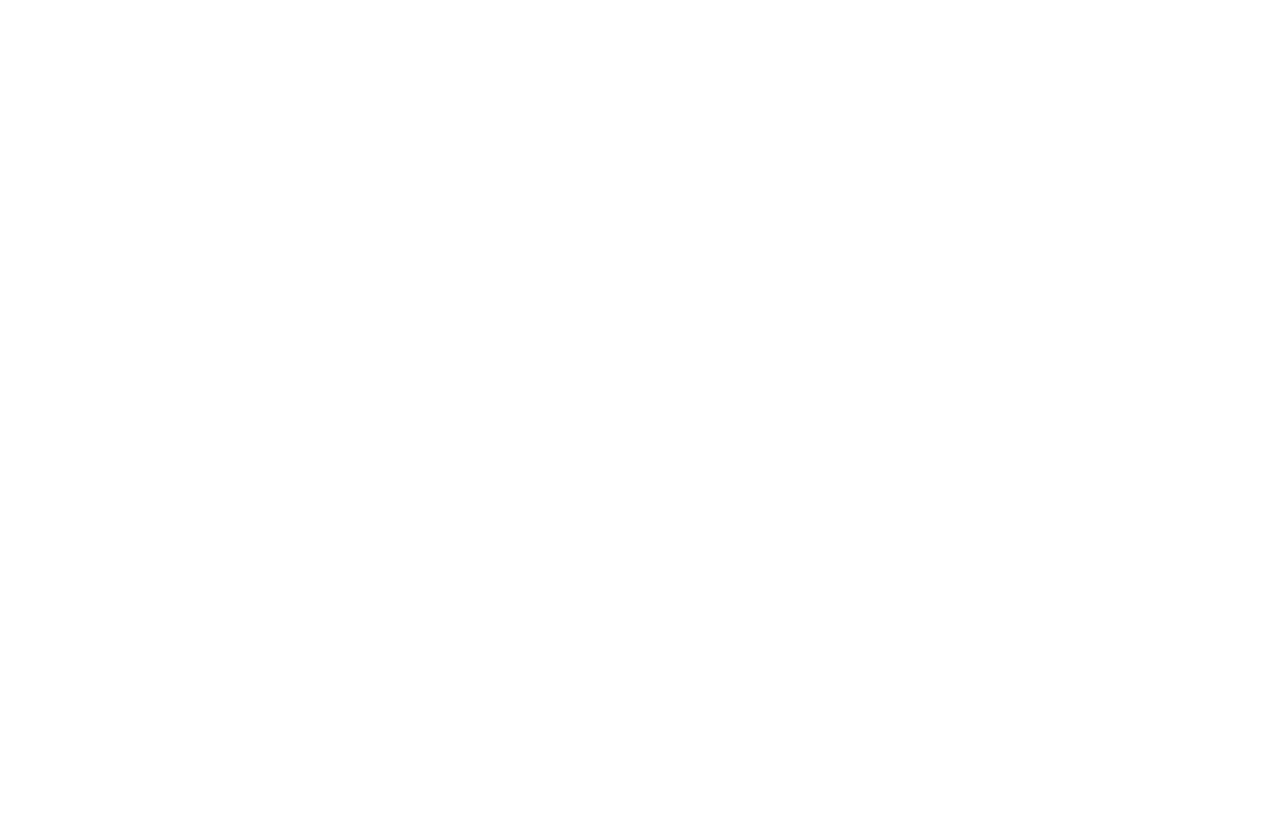
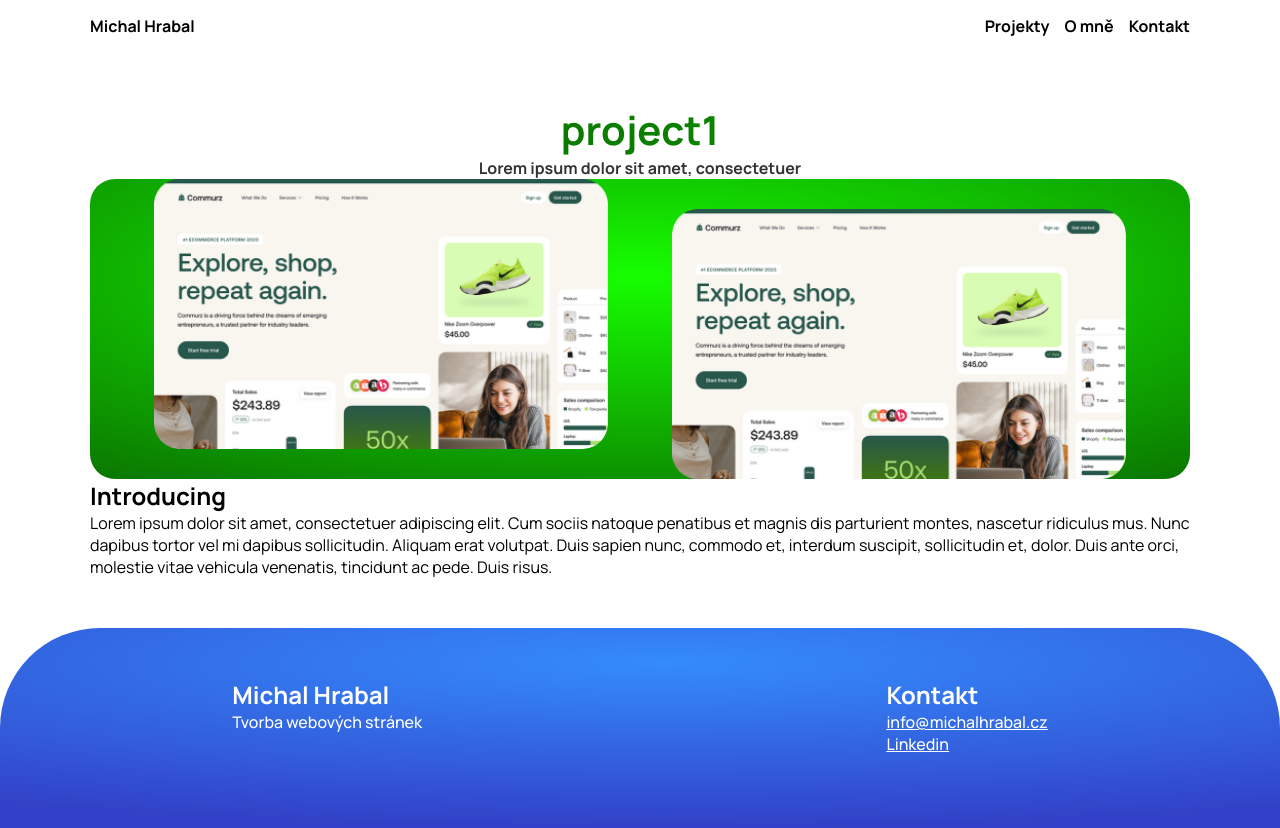
Before and after one commit to Hraby/react-portfolio, a React (Create React App) app: page /projects/project1 in a window 1280 px wide. Before the commit this address had no page. Before the commit the page ends 800 px from the top, so only its background shows below. Built offline with nearby package versions, Linux system fonts and the light colour scheme.

Commit message:
feat: Project Detail Page

```diff
--- a/src/App.jsx
+++ b/src/App.jsx
@@ -10,7 +10,7 @@ export default function App() {
                 <Routes>
                     <Route exact path="/" element={<Home />}/>
                     <Route exact path="/carousel" element={<Carousel />}/>
-                    <Route path="/project/:name" element={<ProjectDetail/>} />
+                    <Route path="/projects/:name" element={<ProjectDetail/>} />
                 </Routes>
             </div>
         </Router>
--- a/src/components/projectCard/projectCard.css
+++ b/src/components/projectCard/projectCard.css
@@ -23,7 +23,7 @@
 
 .projectCard .projectImg {
     width: 100%;
-    height: auto;
+    height: 260px;
     object-fit: cover;
     border-radius: 25px;
     padding-left: 25px;
--- /dev/null
+++ b/src/components/projectDetail/projectDetail.css
@@ -0,0 +1,49 @@
+.projectDetail{
+    max-width: 1100px;
+    width: 100%;
+}
+
+.projectDetailInfo{
+    text-align: center;
+}
+
+.projectDetailInfo h1{
+    font-family: Manrope;
+    font-size: 40px;
+    font-style: normal;
+    font-weight: 700;
+    line-height: normal;
+    background: linear-gradient(270deg, #0D9900 0%, #096400 100%);
+    background-clip: text;
+    -webkit-background-clip: text;
+    -webkit-text-fill-color: transparent;
+}
+
+.projectDetailInfo p{
+    color: rgba(0, 0, 0, 0.80);
+    font-family: Manrope;
+    font-size: 16px;
+    font-style: normal;
+    font-weight: 700;
+    line-height: normal;
+}
+
+.projectImg{
+    width: 1100px;
+    height: 300px;
+    flex-shrink: 0;
+    border-radius: 25px;
+    background: radial-gradient(95.56% 95.56% at 50% 32.22%, #16FF00 0%, #096400 100%);
+    display: flex;
+    justify-content: space-evenly;
+}
+
+.projectImg .img{
+    height: 90%;
+    border-radius: 0 0 25px 25px;
+}
+.projectImg .img2{
+    height: 90%;
+    align-self: flex-end;
+    border-radius: 25px 25px 0 0;
+}
--- a/src/components/projectDetail/projectDetail.jsx
+++ b/src/components/projectDetail/projectDetail.jsx
@@ -0,0 +1,24 @@
+import "./projectDetail.css"
+
+
+export default function ProjectDetailPage(props){
+
+    return(
+        <div className="section">
+            <div className="projectDetail">
+                <div className="projectDetailInfo">
+                    <h1>{props.name}</h1>
+                    <p>{props.shortDescription}</p>
+                </div>
+                <div className="projectImg">
+                    <img className="img" src={`/${props.img}`} alt=""/>
+                    <img className="img2" src={`/${props.img}`} alt=""/>
+                </div>
+                <div className="projectDetailIntroducing">
+                    <h2>Introducing</h2>
+                    <p>{props.description}</p>
+                </div>
+            </div>
+        </div>
+    )
+}
--- a/src/containers/projects/projects.jsx
+++ b/src/containers/projects/projects.jsx
@@ -1,14 +1,22 @@
 import React from "react"
 import "./projects.css"
 import ProjectCard from "../../components/projectCard/projectCard"
+import {projects} from "../../data"
 
 export default function Projects(){
     return(
         <div className="projects">
             <h2>Jak to může <span className="gradient">vypadat</span></h2>
             <div className="projectsCard">
-                <ProjectCard name="Lorem Ipsum" desc="Lorem ipsum dolor sit amet, consectetuer adipiscing elit. Suspendisse nisl. Nulla pulvinar eleifend sem. Pellentesque pretium" img="project1.png" link="/project/test"/>
-                <ProjectCard name="Lorem Ipsum" desc="Lorem ipsum dolor sit amet, consectetuer adipiscing elit. Suspendisse nisl. Nulla pulvinar eleifend sem. Pellentesque pretium" img="project1.png" link="/project/test2"/>
+                {projects.map((project) => (
+                    <ProjectCard
+                        key={project.name}
+                        name={project.title}
+                        desc={project.shortDescription}
+                        img={project.img}
+                        link={`/projects/${project.name}`}
+                    />
+                ))}
             </div>
         </div>
     )
--- /dev/null
+++ b/src/data.jsx
@@ -0,0 +1,18 @@
+export const projects = [
+    {
+        name: 'project1',
+        img: 'project1.png',
+        title: 'Lorem ipsum',
+        description:
+            'Lorem ipsum dolor sit amet, consectetuer adipiscing elit. Cum sociis natoque penatibus et magnis dis parturient montes, nascetur ridiculus mus. Nunc dapibus tortor vel mi dapibus sollicitudin. Aliquam erat volutpat. Duis sapien nunc, commodo et, interdum suscipit, sollicitudin et, dolor. Duis ante orci, molestie vitae vehicula venenatis, tincidunt ac pede. Duis risus.',
+        shortDescription: 'Lorem ipsum dolor sit amet, consectetuer',
+    },
+    {
+        name: 'project2',
+        img: 'project2.png',
+        title: 'Lorem ipsum 2',
+        description:
+            'Lorem ipsum dolor sit amet, consectetuer adipiscing elit. Cum sociis natoque penatibus et magnis dis parturient montes, nascetur ridiculus mus. Nunc dapibus tortor vel mi dapibus sollicitudin. Aliquam erat volutpat. Duis sapien nunc, commodo et, interdum suscipit, sollicitudin et, dolor. Duis ante orci, molestie vitae vehicula venenatis, tincidunt ac pede. Duis risus.',
+        shortDescription: 'Lorem ipsum dolor sit amet, consectetuer 2',
+    },
+];
--- a/src/pages/ProjectDetailPage.jsx
+++ b/src/pages/ProjectDetailPage.jsx
@@ -1,14 +1,10 @@
 import Menu from "../components/navbar/navbar"
 import Footer from "../components/footer/footer"
+import ProjectDetail from "../components/projectDetail/projectDetail"
 import { useParams } from 'react-router-dom'
 import { useEffect } from "react"
-import ProjectImg from "../../public/project1.png"
+import {projects} from "../data"
 import "../index.css"
-
-const projects = [
-    { name: 'project1', title: 'Lorem ipsum', description: 'Lorem ipsum dolor sit amet, consectetuer' },
-    { name: 'project2', title: 'Lorem ipsum 2', description: 'Lorem ipsum dolor sit amet, consectetuer' }
-];
 
 export default function ProjectDetailPage(){
     const { name } = useParams();
@@ -23,15 +19,7 @@ export default function ProjectDetailPage(){
                 <Menu/>
             </header>
             <main>
-                <div className="section">
-                    <div className="projectDetail">
-                        <h1>{project.name}</h1>
-                        <span>{project.description}</span>
-                    </div>
-                    <div className="projectImg">
-                        <img src={ProjectImg} alt=""/>
-                    </div>
-                </div>
+                <ProjectDetail name={project.name} shortDescription={project.shortDescription} description={project.description} img={project.img} />
             </main>
             <footer>
                 <Footer/>
```
